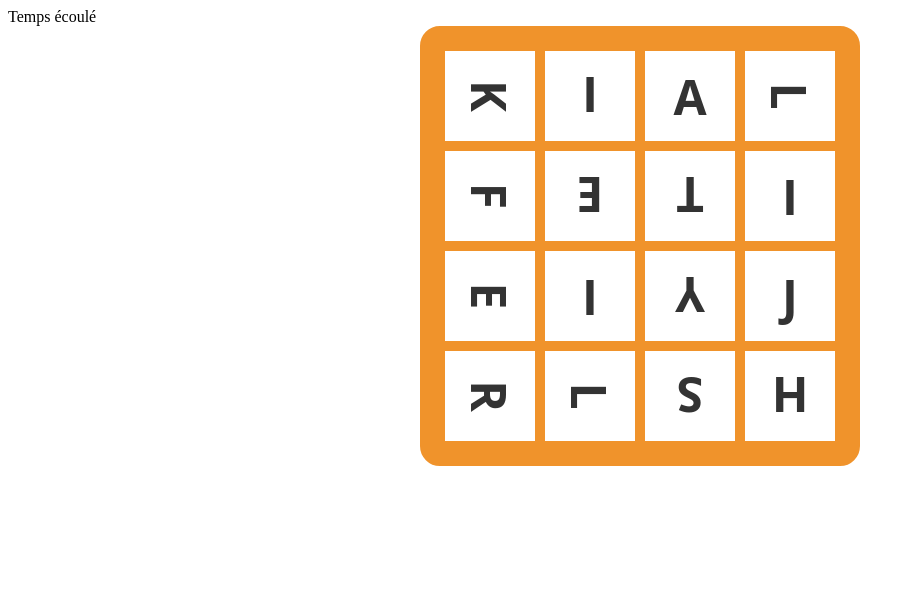
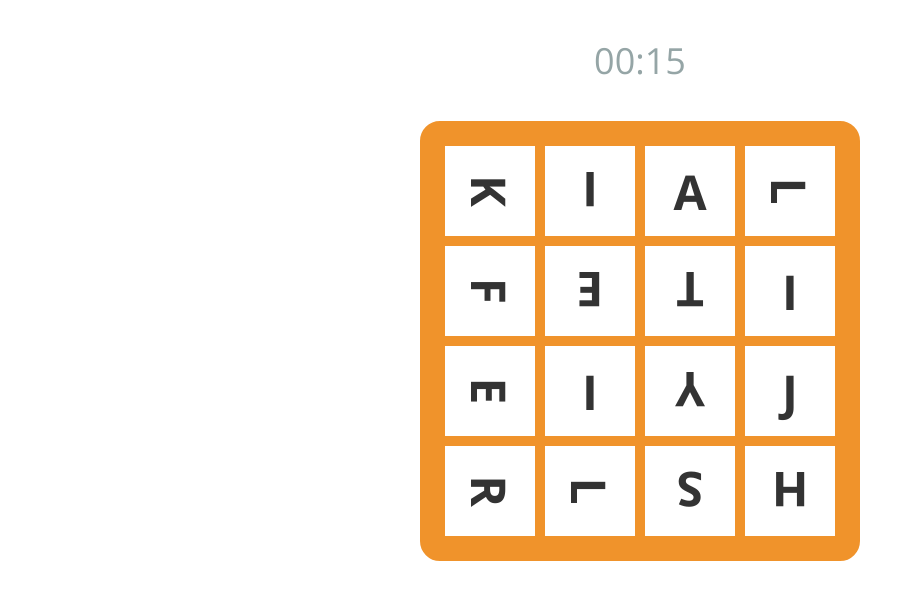
Before and after one commit to rmondi/MeliMix, a React (Create React App) app: page / in a window 1280 px wide. Shown: the top 600 px of the page, without its empty margins (0-915 px from the left). Built offline with nearby package versions, Linux system fonts and the light colour scheme.

Commit message:
Add timer styles

```diff
--- a/public/index.html
+++ b/public/index.html
@@ -4,6 +4,7 @@
     <meta charset="utf-8" />
     <link rel="icon" href="favicon.ico" />
     <meta name="viewport" content="width=device-width, initial-scale=1" />
+    <link rel="stylesheet" href="https://fonts.googleapis.com/css?family=Open+Sans:300,400,700">
     <title>Melimix</title>
   </head>
   <body>
--- /dev/null
+++ b/src/Timer.css
@@ -0,0 +1,16 @@
+.timer {
+  margin: 30px 0;
+}
+
+.timer > p {
+  text-align: center;
+  font-family: "Open Sans", sans-serif;
+	font-weight: 300;
+	font-size: 36px;
+	color: #95a5a6;
+  transition: color ease-in-out .3s;
+}
+
+.timer.end > p {
+  color: #e74c3c
+}
--- a/src/Timer.js
+++ b/src/Timer.js
@@ -1,4 +1,5 @@
 import React from 'react';
+import './Timer.css'
 
 class Timer extends React.Component {
 
@@ -7,7 +8,7 @@ class Timer extends React.Component {
     this.timer = null
     this.state = {
       min: 0,
-      sec: 5
+      sec: 20
     }
   }
 
@@ -55,9 +56,13 @@ class Timer extends React.Component {
 
     if (this.state.min === 0 && this.state.sec === 0) {
       clearInterval(this.timer)
-      return <div>Temps écoulé</div>
+      return <div className='timer'><p>Temps écoulé</p></div>
     }
-    return <div>{this.formatTime(this.state)}</div>
+    return (
+      <div className={this.state.sec <= 5 ? 'timer end' : 'timer'}>
+        <p>{this.formatTime(this.state)}</p>
+      </div>
+    )
   }
 
 }
```
Also changed, not shown: src/Grid.js (+17 -17 lines).
